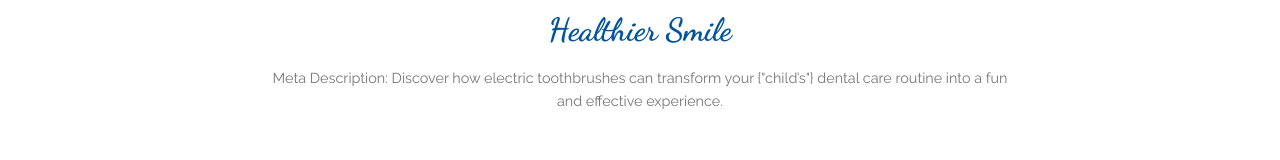
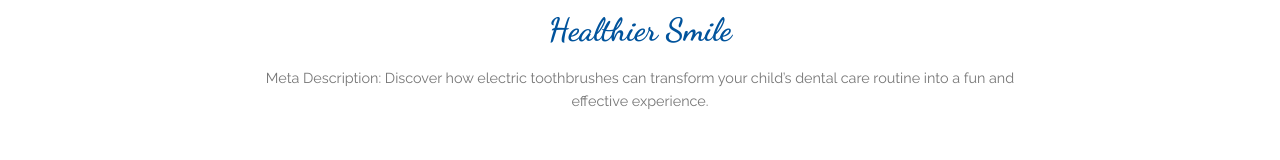
Before and after one commit to gefenbar/affiliate-template, a Next.js app: page /blog/2 in a window 1280 px wide. Shown: the part 146-306 px from the top of the page. Built offline with nearby package versions, Linux system fonts and the light colour scheme.

Commit message:
removed  to fix delpoy errors

```diff
--- a/src/app/blog/2/page.js
+++ b/src/app/blog/2/page.js
@@ -7,7 +7,7 @@ return (
 Electric Toothbrush for Kids: The Ultimate Guide to a Brighter, Healthier Smile
 </h1>
 <p className="guide-meta">
-Meta Description: Discover how electric toothbrushes can transform your {'{"child’s"}'} dental care routine into a fun and effective experience.
+Meta Description: Discover how electric toothbrushes can transform your {"child’s"} dental care routine into a fun and effective experience.
 </p>
 </div>
 
```
